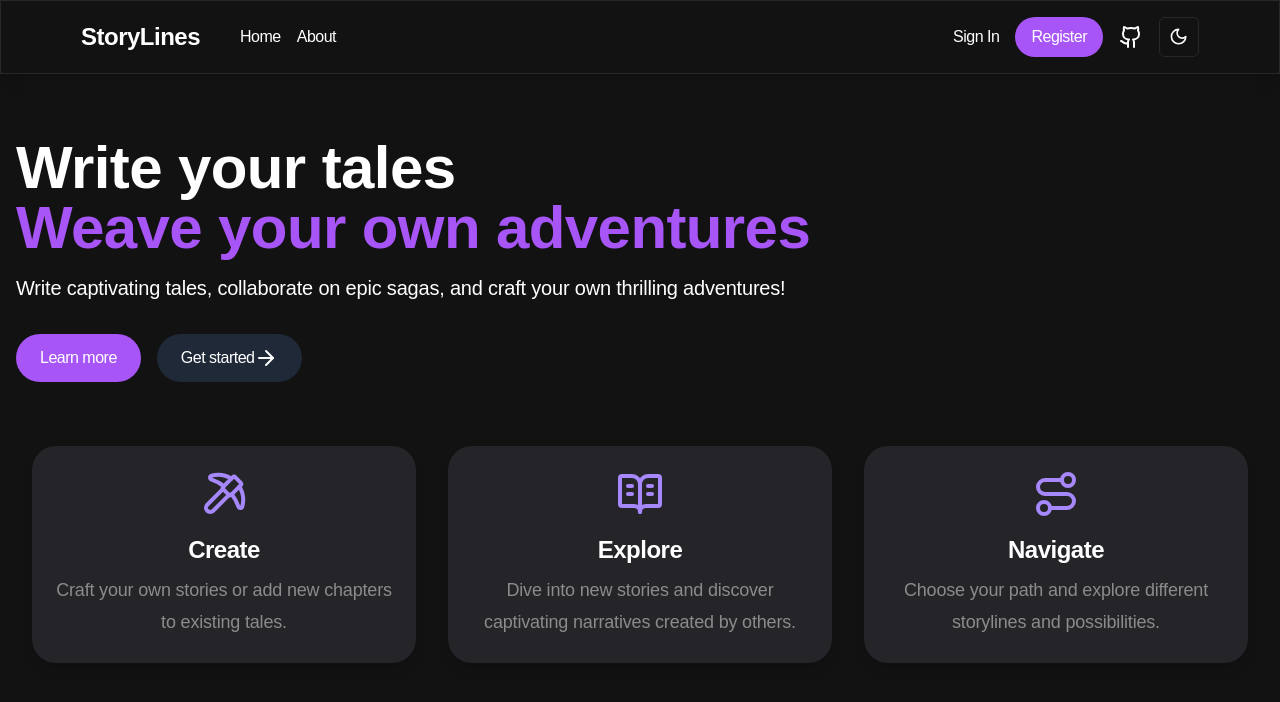
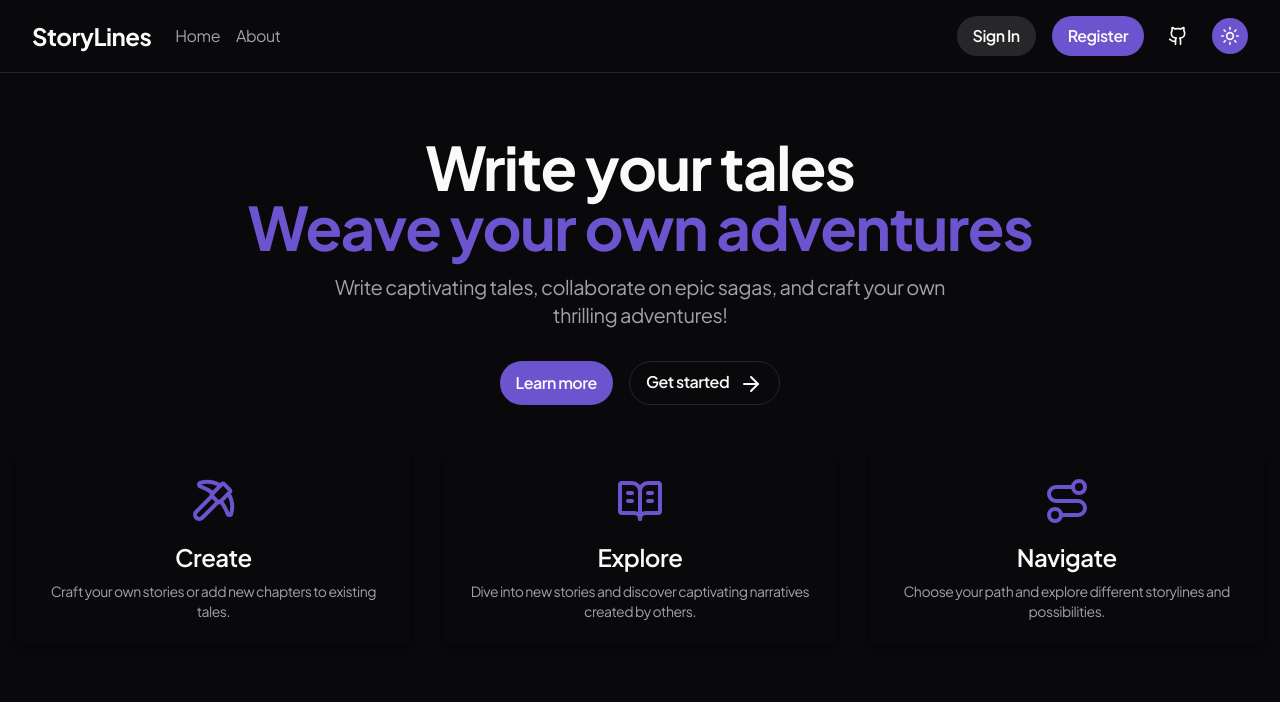
Before and after one commit to praneethravuri/storylines, a Next.js app: page / in a window 1280 px wide. Shown: the top 702 px of the page. Built offline with nearby package versions, Linux system fonts and the light colour scheme.

Commit message:
Landing page, theme toggle, color organization

```diff
--- a/app/layout.tsx
+++ b/app/layout.tsx
@@ -1,7 +1,7 @@
 import type { Metadata } from "next";
 import "@/styles/global.css";
-import { ThemeProvider } from "@/components/theme-provider";
 import { Toaster } from "@/components/ui/toaster";
+import { ThemeProvider } from 'next-themes';
 
 export const metadata: Metadata = {
   title: "Create Next App",
@@ -16,18 +16,9 @@ export default function RootLayout({
   return (
     <html lang="en" suppressHydrationWarning>
       <body>
-        <ThemeProvider
-          attribute="class"
-          defaultTheme="dark"
-          enableSystem
-          disableTransitionOnChange
-        >
-          <div className="">
-            <main className="flex-1 h-screen">
-              {children}
-              <Toaster />
-            </main>
-          </div>
+        <ThemeProvider attribute="class" defaultTheme="dark" enableSystem>
+        {children}
+        <Toaster />
         </ThemeProvider>
       </body>
     </html>
--- a/app/page.tsx
+++ b/app/page.tsx
@@ -1,6 +1,5 @@
 import React from 'react';
 import LandingPage from '@/components/LandingPage';
-import Image from 'next/image';
 
 const page = () => {
   return (
--- a/components/LandingPage.tsx
+++ b/components/LandingPage.tsx
@@ -1,69 +1,60 @@
 import React from 'react';
 import Link from 'next/link';
 import { Github, ArrowRight, Pickaxe, BookOpenText, Route } from 'lucide-react';
-import { ModeToggle } from './mode-toggle';
+import ThemeToggle from './ThemeToggle';
 
 const cardContent = [
   { icon: Pickaxe, title: "Create", tagline: "Craft your own stories or add new chapters to existing tales." },
   { icon: BookOpenText, title: "Explore", tagline: "Dive into new stories and discover captivating narratives created by others." },
   { icon: Route, title: "Navigate", tagline: "Choose your path and explore different storylines and possibilities." },
-]
+];
 
 const LandingPage = () => {
   return (
-    <div className="min-h-screen bg-background text-white">
-      <header className="flex justify-between items-center py-4 px-20 border border-b-surface-200 shadow-lg">
-        <div className="flex items-center space-x-8">
-          <span className="text-2xl font-bold mr-2">StoryLines</span>
+    <div className="min-h-screen bg-background text-foreground">
+      <header className="flex justify-between items-center py-4 px-4 sm:px-6 lg:px-8 border-b">
+        <div className="flex items-center space-x-4 sm:space-x-6">
+          <span className="text-2xl font-bold">StoryLines</span>
           <nav>
             <ul className="flex space-x-4">
-              <li><Link href="/">Home</Link></li>
-              <li><Link href="/discover">About</Link></li>
+              <li><Link href="/" className="nav-link">Home</Link></li>
+              <li><Link href="/discover" className="nav-link">About</Link></li>
             </ul>
           </nav>
         </div>
-        <div className="flex items-center space-x-4">
-          <button>Sign In</button>
-          <button className="bg-purple-500 text-white px-4 py-2 rounded-full">Register</button>
-          <button ><Github /></button>
-          <ModeToggle />
+        <div className="flex items-center space-x-2 sm:space-x-4">
+          <button className="btn btn-secondary">Sign In</button>
+          <button className="btn btn-primary">Register</button>
+          <button className="p-2 rounded-full hover:bg-accent"><Github className="w-5 h-5" /></button>
+          <ThemeToggle />
         </div>
       </header>
-      <main className="container mx-auto px-4 py-16">
-
-        <h1 className="text-6xl font-bold mb-4">
+      <main className="container mx-auto px-4 py-12 sm:py-16">
+        <div className="text-center mb-12">
+          <h1 className="heading-primary mb-4">
             Write your tales <br />
-          <span className="text-purple-500">Weave your own adventures</span>
+            <span className="text-primary">Weave your own adventures</span>
           </h1>
-
-        <p className="text-xl mb-8">
+          <p className="paragraph-primary mb-8 max-w-2xl mx-auto">
             Write captivating tales, collaborate on epic sagas, and craft your own thrilling adventures!
           </p>
-
-        <div className="flex space-x-4 mb-16">
-          <button className="bg-purple-500 text-white px-6 py-3 rounded-full">
+          <div className="flex flex-col sm:flex-row justify-center space-y-4 sm:space-y-0 sm:space-x-4">
+            <button className="btn btn-primary">
               Learn more
             </button>
-          <button className="bg-gray-800 text-white px-6 py-3 rounded-full flex justify-between group transition-all duration-300 ease-in-out">
-            Get started <span className='group-hover:translate-x-1'><ArrowRight /></span>
-          </button>
+            <Link href="/storymap" className="btn btn-outline group">
+              Get started <ArrowRight className="inline-block ml-2 group-hover:translate-x-1 transition-transform" />
+            </Link>
           </div>
-
-        <div className="container mx-auto px-4">
+        </div>
         <div className="grid grid-cols-1 md:grid-cols-3 gap-8">
           {cardContent.map(({ icon: Icon, title, tagline }, index) => (
-              <div key={index} className="p-6 rounded-3xl shadow-lg flex flex-col items-center text-center card-dark">
-                <div className="logo mb-4">
-                  <Icon size={48} className="text-primary-500" />
-                </div>
-                <div className="heading text-2xl font-semibold mb-2">{title}</div>
-                <div className="tagline text-surface-600">
-                  <p>{tagline}</p>
-                </div>
+            <div key={index} className="card flex flex-col items-center text-center">
+              <Icon className="icon-primary mb-4" />
+              <h2 className="heading-secondary">{title}</h2>
+              <p className="paragraph-secondary">{tagline}</p>
             </div>
           ))}
-
-          </div>
         </div>
       </main>
     </div>
--- /dev/null
+++ b/components/ThemeToggle.tsx
@@ -0,0 +1,25 @@
+"use client"
+import { useState, useEffect } from 'react';
+import { useTheme } from 'next-themes';
+import { Sun, Moon } from 'lucide-react';
+
+const ThemeToggle = () => {
+  const [mounted, setMounted] = useState(false);
+  const { theme, setTheme } = useTheme();
+
+  useEffect(() => setMounted(true), []);
+
+  if (!mounted) return null;
+
+  return (
+    <button
+      onClick={() => setTheme(theme === 'dark' ? 'light' : 'dark')}
+      className="p-2 rounded-full bg-primary text-primary-foreground"
+      aria-label="Toggle theme"
+    >
+      {theme === 'dark' ? <Sun className="w-5 h-5" /> : <Moon className="w-5 h-5" />}
+    </button>
+  );
+};
+
+export default ThemeToggle;
--- a/components/mode-toggle.tsx
+++ /dev/null
@@ -1,37 +0,0 @@
-"use client"
-
-import * as React from "react"
-import { Moon, Sun } from "lucide-react"
-import { useTheme } from "next-themes"
-
-import { Button } from "@/components/ui/button"
-import {
-  DropdownMenu,
-  DropdownMenuContent,
-  DropdownMenuItem,
-  DropdownMenuTrigger,
-} from "@/components/ui/dropdown-menu"
-
-export function ModeToggle() {
-  const { setTheme } = useTheme()
-
-  return (
-    <DropdownMenu>
-      <DropdownMenuTrigger asChild>
-        <Button variant="outline" size="icon">
-          <Sun className="h-[1.2rem] w-[1.2rem] rotate-0 scale-100 transition-all dark:-rotate-90 dark:scale-0" />
-          <Moon className="absolute h-[1.2rem] w-[1.2rem] rotate-90 scale-0 transition-all dark:rotate-0 dark:scale-100" />
-          <span className="sr-only">Toggle theme</span>
-        </Button>
-      </DropdownMenuTrigger>
-      <DropdownMenuContent align="end">
-        <DropdownMenuItem onClick={() => setTheme("light")}>
-          Light
-        </DropdownMenuItem>
-        <DropdownMenuItem onClick={() => setTheme("dark")}>
-          Dark
-        </DropdownMenuItem>
-      </DropdownMenuContent>
-    </DropdownMenu>
-  )
-}
--- a/components/theme-provider.tsx
+++ /dev/null
@@ -1,9 +0,0 @@
-"use client"
-
-import * as React from "react"
-import { ThemeProvider as NextThemesProvider } from "next-themes"
-import { type ThemeProviderProps } from "next-themes/dist/types"
-
-export function ThemeProvider({ children, ...props }: ThemeProviderProps) {
-  return <NextThemesProvider {...props}>{children}</NextThemesProvider>
-}
--- a/styles/global.css
+++ b/styles/global.css
@@ -1,127 +1,112 @@
+@import url('https://fonts.googleapis.com/css2?family=Plus+Jakarta+Sans:ital,wght@0,200..800;1,200..800&display=swap');
+
 @tailwind base;
 @tailwind components;
 @tailwind utilities;
-@import url('https://fonts.googleapis.com/css2?family=Plus+Jakarta+Sans:ital,wght@0,200..800;1,200..800&display=swap');
 
 @layer base {
   :root {
-    /* Light theme colors */
-    --background: #ffffff;
-    --foreground: #000000;
-    --color-primary-100: #d1c9fe;
-    --color-primary-200: #b3a7fd;
-    --color-primary-300: #9585fc;
-    --color-primary-400: #7663fa;
-    --color-primary-500: #5841f9;
-    --color-primary-600: #3a1ff7;
-    --color-surface-100: #ffffff;
-    --color-surface-200: #f5f5f5;
-    --color-surface-300: #e0e0e0;
-    --color-surface-400: #cccccc;
-    --color-surface-500: #b8b8b8;
-    --color-surface-600: #a3a3a3;
-    --color-surface-mixed-100: #f7f6fa;
-    --color-surface-mixed-200: #e9e7f0;
-    --color-surface-mixed-300: #dbd8e6;
-    --color-surface-mixed-400: #cdc9dc;
-    --color-surface-mixed-500: #bfbad2;
-    --color-surface-mixed-600: #b1abc8;
-
-    /* Other variables */
-    --card: var(--color-surface-200);
-    --card-foreground: #1c1917;
-    --popover: #ffffff;
-    --popover-foreground: #1c1917;
-    --primary: #1c1917;
-    --primary-foreground: #fafaf9;
-    --secondary: #f1f5f9;
-    --secondary-foreground: #1c1917;
-    --muted: #f1f5f9;
-    --muted-foreground: #64748b;
-    --accent: #f1f5f9;
-    --accent-foreground: #1c1917;
-    --destructive: #ef4444;
-    --destructive-foreground: #fafaf9;
-    --border: #e2e8f0;
-    --input: #e2e8f0;
-    --ring: #1c1917;
+    --background: 0 0% 100%;
+    --foreground: 240 10% 3.9%;
+    --card: 0 0% 100%;
+    --card-foreground: 240 10% 3.9%;
+    --popover: 0 0% 100%;
+    --popover-foreground: 240 10% 3.9%;
+    --primary: 252 56% 57%;
+    --primary-foreground: 0 0% 98%;
+    --secondary: 240 4.8% 95.9%;
+    --secondary-foreground: 240 5.9% 10%;
+    --muted: 240 4.8% 95.9%;
+    --muted-foreground: 240 3.8% 46.1%;
+    --accent: 240 4.8% 95.9%;
+    --accent-foreground: 240 5.9% 10%;
+    --destructive: 0 84.2% 60.2%;
+    --destructive-foreground: 0 0% 98%;
+    --border: 240 5.9% 90%;
+    --input: 240 5.9% 90%;
+    --ring: 252 56% 57%;
     --radius: 0.5rem;
   }
 
   .dark {
-    /* Dark theme colors */
-    --background: #121212;
-    --foreground: #ffffff;
-    --color-primary-100: #382bf0;
-    --color-primary-200: #5e43f3;
-    --color-primary-300: #7a5af5;
-    --color-primary-400: #9171f8;
-    --color-primary-500: #a688fa;
-    --color-primary-600: #ba9ffb;
-    --color-surface-100: #121212;
-    --color-surface-200: #282828;
-    --color-surface-300: #3f3f3f;
-    --color-surface-400: #575757;
-    --color-surface-500: #717171;
-    --color-surface-600: #8b8b8b;
-    --color-surface-mixed-100: #1a1625;
-    --color-surface-mixed-200: #2f2b3a;
-    --color-surface-mixed-300: #46424f;
-    --color-surface-mixed-400: #5e5a66;
-    --color-surface-mixed-500: #76737e;
-    --color-surface-mixed-600: #908d96;
+    --background: 240 10% 3.9%;
+    --foreground: 0 0% 98%;
+    --card: 240 10% 3.9%;
+    --card-foreground: 0 0% 98%;
+    --popover: 240 10% 3.9%;
+    --popover-foreground: 0 0% 98%;
+    --primary: 252 56% 57%;
+    --primary-foreground: 0 0% 98%;
+    --secondary: 240 3.7% 15.9%;
+    --secondary-foreground: 0 0% 98%;
+    --muted: 240 3.7% 15.9%;
+    --muted-foreground: 240 5% 64.9%;
+    --accent: 240 3.7% 15.9%;
+    --accent-foreground: 0 0% 98%;
+    --destructive: 0 62.8% 30.6%;
+    --destructive-foreground: 0 0% 98%;
+    --border: 240 3.7% 15.9%;
+    --input: 240 3.7% 15.9%;
+    --ring: 252 56% 57%;
+  }
 
-    /* Other variables */
-    --card: var(--color-surface-200);
-    --card-foreground: #fafaf9;
-    --popover: #1c1917;
-    --popover-foreground: #fafaf9;
-    --primary: #fafaf9;
-    --primary-foreground: #1c1917;
-    --secondary: #27272a;
-    --secondary-foreground: #fafaf9;
-    --muted: #27272a;
-    --muted-foreground: #a1a1aa;
-    --accent: #27272a;
-    --accent-foreground: #fafaf9;
-    --destructive: #7f1d1d;
-    --destructive-foreground: #fafaf9;
-    --border: #27272a;
-    --input: #27272a;
-    --ring: #d4d4d8;
-  }
-}
-
-@layer base {
   html {
     font-family: 'Plus Jakarta Sans', sans-serif;
   }
+
   body {
     @apply bg-background text-foreground;
     letter-spacing: -0.5px;
     font-weight: 400;
   }
+
   * {
     @apply border-border;
   }
-
 }
 
-p{
-  letter-spacing: -0.01em;
-  font-size: 1.125rem;
-  line-height: 1.8;
-  font-weight: 500;
+@layer components {
+  .btn {
+    @apply px-4 py-2 rounded-full font-semibold transition-colors duration-200;
+  }
+
+  .btn-primary {
+    @apply bg-primary text-primary-foreground hover:bg-primary/90;
+  }
+
+  .btn-secondary {
+    @apply bg-secondary text-secondary-foreground hover:bg-secondary/80;
+  }
+
+  .btn-outline {
+    @apply border border-input bg-background hover:bg-accent hover:text-accent-foreground;
+  }
+
+  .nav-link {
+    @apply text-muted-foreground hover:text-foreground transition-colors duration-200;
+  }
+
+  .card {
+    @apply bg-card text-card-foreground rounded-lg shadow-md p-6;
+  }
+
+  .heading-primary {
+    @apply text-4xl sm:text-5xl md:text-6xl font-bold text-foreground tracking-tight;
+  }
+
+  .heading-secondary {
+    @apply text-2xl font-semibold text-foreground mb-2;
+  }
+
+  .paragraph-primary {
+    @apply text-lg sm:text-xl text-muted-foreground tracking-tight;
+  }
+
+  .paragraph-secondary {
+    @apply text-sm text-muted-foreground;
+  }
+
+  .icon-primary {
+    @apply text-primary w-12 h-12;
+  }
 }
-
-h1{
-  line-height: 1;
-  font-weight: 800;
-  font-size: 3.3rem;
-  letter-spacing: -0.01em;
-
-}
-
-.card-dark{
-  background-color: color-mix(in srgb, #d1cff4, #121212 90%);
-}
--- a/tailwind.config.ts
+++ b/tailwind.config.ts
@@ -19,61 +19,38 @@ const config = {
     },
     extend: {
       colors: {
-        background: "var(--background)",
-        foreground: "var(--foreground)",
+        border: "hsl(var(--border))",
+        input: "hsl(var(--input))",
+        ring: "hsl(var(--ring))",
+        background: "hsl(var(--background))",
+        foreground: "hsl(var(--foreground))",
         primary: {
-          DEFAULT: "var(--color-primary-500)",
-          100: "var(--color-primary-100)",
-          200: "var(--color-primary-200)",
-          300: "var(--color-primary-300)",
-          400: "var(--color-primary-400)",
-          500: "var(--color-primary-500)",
-          600: "var(--color-primary-600)",
+          DEFAULT: "hsl(var(--primary))",
+          foreground: "hsl(var(--primary-foreground))",
         },
-        surface: {
-          DEFAULT: "var(--color-surface-100)",
-          100: "var(--color-surface-100)",
-          200: "var(--color-surface-200)",
-          300: "var(--color-surface-300)",
-          400: "var(--color-surface-400)",
-          500: "var(--color-surface-500)",
-          600: "var(--color-surface-600)",
-        },
-        "surface-mixed": {
-          DEFAULT: "var(--color-surface-mixed-100)",
-          100: "var(--color-surface-mixed-100)",
-          200: "var(--color-surface-mixed-200)",
-          300: "var(--color-surface-mixed-300)",
-          400: "var(--color-surface-mixed-400)",
-          500: "var(--color-surface-mixed-500)",
-          600: "var(--color-surface-mixed-600)",
-        },
-        border: "var(--border)",
-        input: "var(--input)",
-        ring: "var(--ring)",
         secondary: {
-          DEFAULT: "var(--secondary)",
-          foreground: "var(--secondary-foreground)",
+          DEFAULT: "hsl(var(--secondary))",
+          foreground: "hsl(var(--secondary-foreground))",
         },
         destructive: {
-          DEFAULT: "var(--destructive)",
-          foreground: "var(--destructive-foreground)",
+          DEFAULT: "hsl(var(--destructive))",
+          foreground: "hsl(var(--destructive-foreground))",
         },
         muted: {
-          DEFAULT: "var(--muted)",
-          foreground: "var(--muted-foreground)",
+          DEFAULT: "hsl(var(--muted))",
+          foreground: "hsl(var(--muted-foreground))",
         },
         accent: {
-          DEFAULT: "var(--accent)",
-          foreground: "var(--accent-foreground)",
+          DEFAULT: "hsl(var(--accent))",
+          foreground: "hsl(var(--accent-foreground))",
         },
         popover: {
-          DEFAULT: "var(--popover)",
-          foreground: "var(--popover-foreground)",
+          DEFAULT: "hsl(var(--popover))",
+          foreground: "hsl(var(--popover-foreground))",
         },
         card: {
-          DEFAULT: "var(--card)",
-          foreground: "var(--card-foreground)",
+          DEFAULT: "hsl(var(--card))",
+          foreground: "hsl(var(--card-foreground))",
         },
       },
       borderRadius: {
```
Lines whose indentation alone changed are shown as unchanged.
